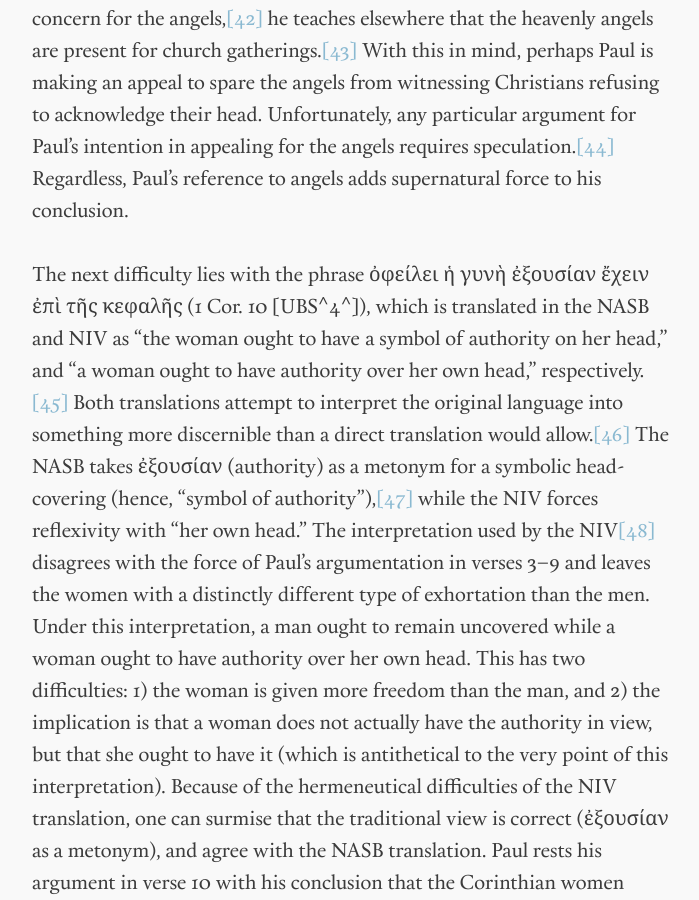
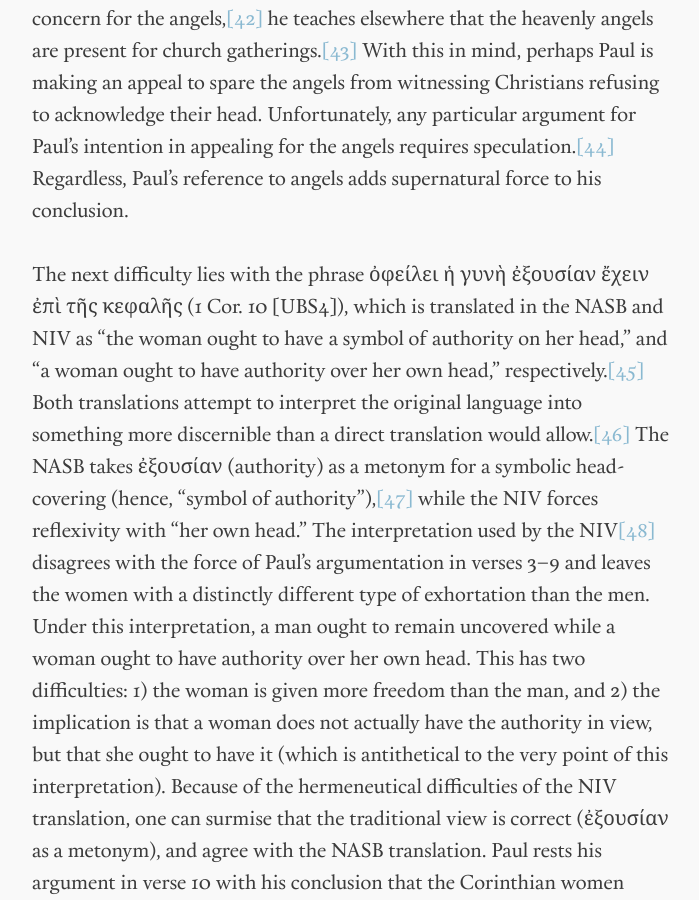
Before and after one commit to snowdj/vernonking.org, a Jekyll site: the page built from _posts/2013-05-14-the-chiastic-key-to-1-cor-11.md, in a window 1280 px wide and 900 px high, scrolled down 6817 px. Shown: the whole window, without its empty margins (288-987 px from the left). Built offline with Jekyll 4.4.1, drawn with Linux system fonts in a browser that asks for light colours; comment, search, counter and statistics services are not loaded; some of the changed text lies outside the part shown.

Commit message:
kramdown does not support ^superscript^. inserted <sup>

```diff
--- a/_posts/2013-05-14-the-chiastic-key-to-1-cor-11.md
+++ b/_posts/2013-05-14-the-chiastic-key-to-1-cor-11.md
@@ -40,7 +40,7 @@ Finishing this chiasm, Paul declares in verses 11--12 that man and woman are int
 
 While Paul expresses his conclusion regarding men’s head-coverings in verse 7, he waits until verse 10 to give his conclusion for women. However, this verse does not present itself without difficulty.[^39] Paul’s conclusion is supported both by his prior argument (vv. 3--9) and because of the angels.[^40] Tertullian believed Paul’s concern was the angels’ response to women’s immodesty, similar to those who revolted from God for the beauty of the daughters of men.[^41] Although immodesty does not seem to be Paul’s concern for the angels,[^42] he teaches elsewhere that the heavenly angels are present for church gatherings.[^43] With this in mind, perhaps Paul is making an appeal to spare the angels from witnessing Christians refusing to acknowledge their head. Unfortunately, any particular argument for Paul’s intention in appealing for the angels requires speculation.[^44] Regardless, Paul’s reference to angels adds supernatural force to his conclusion.
 
-The next difficulty lies with the phrase ὀφείλει ἡ γυνὴ ἐξουσίαν ἔχειν ἐπὶ τῆς κεφαλῆς (1 Cor. 10 [UBS^4^]), which is translated in the NASB and NIV as “the woman ought to have a symbol of authority on her head,” and “a woman ought to have authority over her own head,” respectively.[^45] Both translations attempt to interpret the original language into something more discernible than a direct translation would allow.[^46] The NASB takes ἐξουσίαν (authority) as a metonym for a symbolic head-covering (hence, “symbol of authority”),[^47] while the NIV forces reflexivity with “her own head.” The interpretation used by the NIV[^48] disagrees with the force of Paul’s argumentation in verses 3--9 and leaves the women with a distinctly different type of exhortation than the men. Under this interpretation, a man ought to remain uncovered while a woman ought to have authority over her own head. This has two difficulties: 1) the woman is given more freedom than the man, and 2) the implication is that a woman does not actually have the authority in view, but that she ought to have it (which is antithetical to the very point of this interpretation). Because of the hermeneutical difficulties of the NIV translation, one can surmise that the traditional view is correct (ἐξουσίαν as a metonym), and agree with the NASB translation. Paul rests his argument in verse 10 with his conclusion that the Corinthian women should maintain their received head-covering tradition.
+The next difficulty lies with the phrase ὀφείλει ἡ γυνὴ ἐξουσίαν ἔχειν ἐπὶ τῆς κεφαλῆς (1 Cor. 10 [UBS<sup>4</sup>]), which is translated in the NASB and NIV as “the woman ought to have a symbol of authority on her head,” and “a woman ought to have authority over her own head,” respectively.[^45] Both translations attempt to interpret the original language into something more discernible than a direct translation would allow.[^46] The NASB takes ἐξουσίαν (authority) as a metonym for a symbolic head-covering (hence, “symbol of authority”),[^47] while the NIV forces reflexivity with “her own head.” The interpretation used by the NIV[^48] disagrees with the force of Paul’s argumentation in verses 3--9 and leaves the women with a distinctly different type of exhortation than the men. Under this interpretation, a man ought to remain uncovered while a woman ought to have authority over her own head. This has two difficulties: 1) the woman is given more freedom than the man, and 2) the implication is that a woman does not actually have the authority in view, but that she ought to have it (which is antithetical to the very point of this interpretation). Because of the hermeneutical difficulties of the NIV translation, one can surmise that the traditional view is correct (ἐξουσίαν as a metonym), and agree with the NASB translation. Paul rests his argument in verse 10 with his conclusion that the Corinthian women should maintain their received head-covering tradition.
 
 # Meaning
 
@@ -194,11 +194,11 @@ MacArthur, John. *1 Corinthians*. MacArthur New Testament Commentary. Chicago: M
 
 Martin, Troy W. “Paul’s Argument from Nature for the Veil in 1 Corinthians 11:13--15: A Testicle Instead of a Head Covering.” *Journal of Biblical Literature* 123, no. 1 (2004): 75--84.
 
-Metzger, Bruce Manning. *A Textual Commentary on the Greek New Testament*, 2^nd^**ed. New York: United Bible Societies, 1994.
+Metzger, Bruce Manning. *A Textual Commentary on the Greek New Testament*, 2<sup>nd</sup>**ed. New York: United Bible Societies, 1994.
 
 Oster, Richard. “When Men Wore Veils to Worship: the Historical Context of 1 Corinthians 11.4.” *New Testament Studies* 34, no. 4 (October 1988): 481--505.
 
-Sproul, R. C. *Knowing Scripture*, 2^nd^ ed. Downers Grove, IL: IVP Books, 2009.
+Sproul, R. C. *Knowing Scripture*, 2<sup>nd</sup> ed. Downers Grove, IL: IVP Books, 2009.
 
 Tertullian. *Against Marcion*, Book V. Translated by Peter Holmes. In *Ante-Nicene Fathers*3, Edited by Alexander Roberts and James Donaldson. Peabody, MA: Hendrickson, 1999.
 
```
